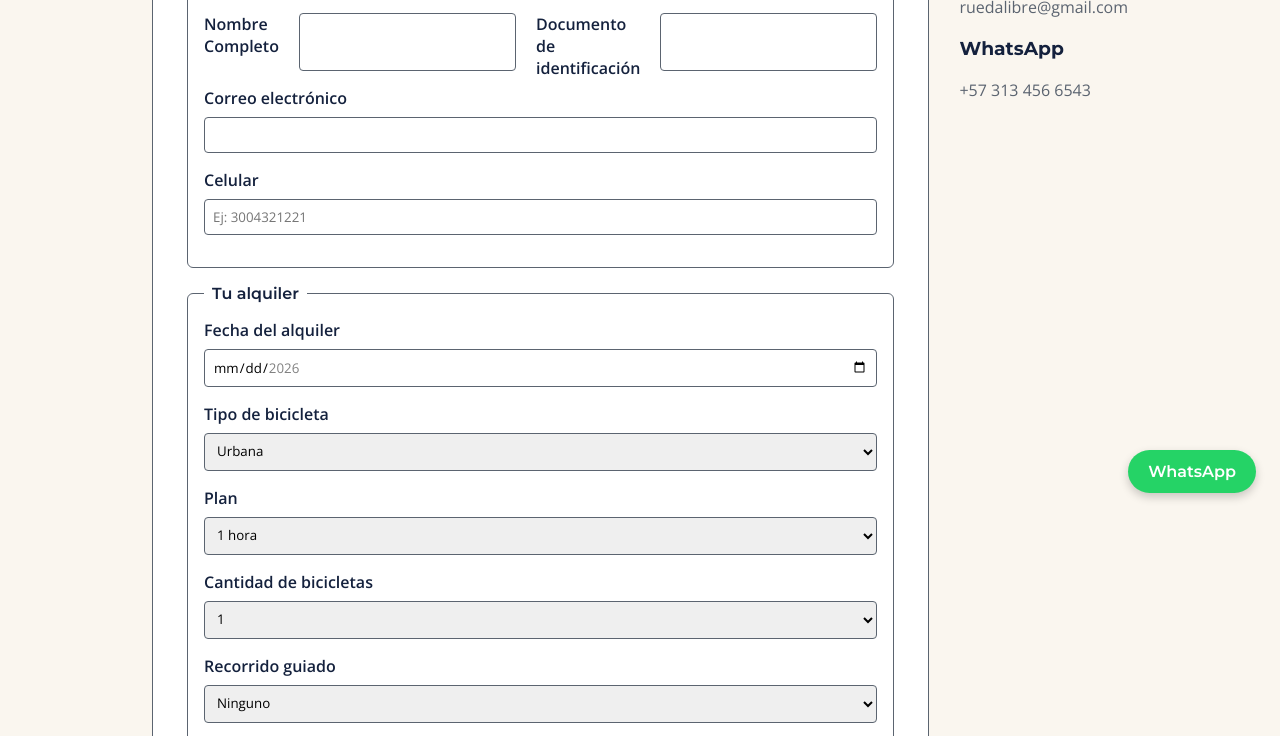
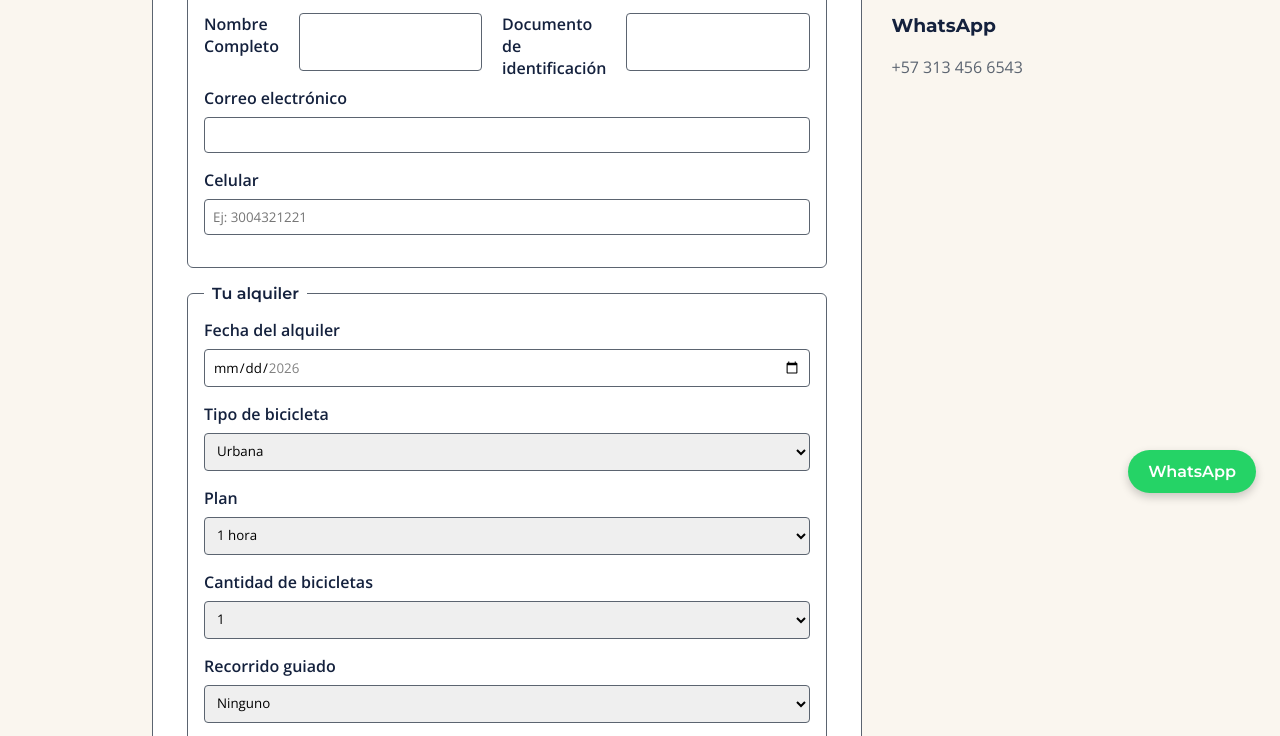
Before and after one commit to cristiantorresg/rueda-libre, a plain HTML site: page paginas/reservas.html in a window 1280 px wide. Shown: the part 283-1019 px from the top of the page. Drawn offline with nearby package versions, Linux system fonts and the light colour scheme.

Commit message:
feat(repo): ajuste proporcion 2:1 contenedor reservas.

```diff
--- a/css/styles.css
+++ b/css/styles.css
@@ -152,9 +152,9 @@
 }
 
 .contenedor-reservas {
-  display: flex;
-  flex-direction: column;
-  gap: 20px;
+  display: grid;
+  grid-template-columns: 3fr 1fr;
+  align-items: start;
 }
 
 .contenedor-nombre-documento {
```
